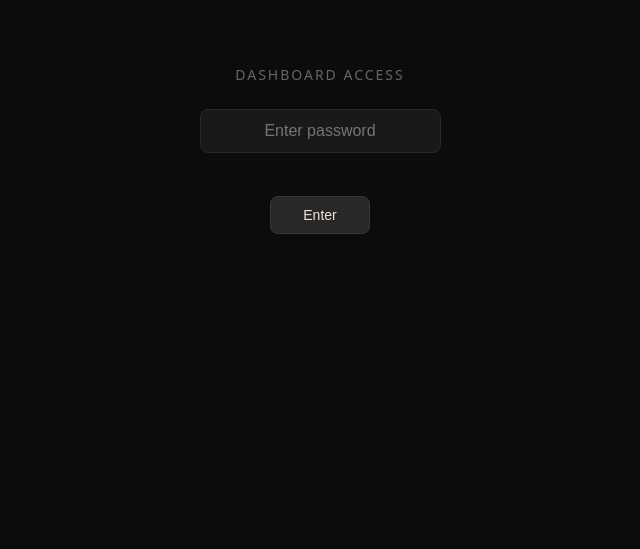
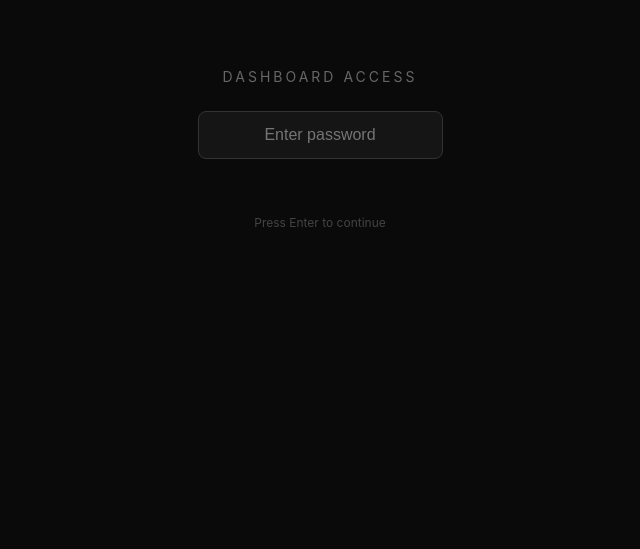
Before and after one commit to UnderHypeAI/pg-dashboard, a plain HTML site: page index.html in a window 1280 px wide. Shown: the part 251-800 px from the top of the page, without its empty margins (320-960 px from the left). Drawn offline with nearby package versions, Linux system fonts and the light colour scheme.

Commit message:
Remove broken duplicate password overlay

```diff
--- a/index.html
+++ b/index.html
@@ -622,20 +622,6 @@ tbody tr { transition: all 0.15s ease; }
 </script>
 <!-- END PASSWORD GATE -->
 
-<div id="pw-gate" style="position:fixed;inset:0;z-index:99999;background:#0c0c0e;display:flex;align-items:center;justify-content:center;font-family:system-ui,-apple-system,sans-serif;">
-<div style="text-align:center;max-width:340px;padding:24px;">
-<div style="font-size:14px;letter-spacing:2px;text-transform:uppercase;color:#6b6560;margin-bottom:24px;">Dashboard Access</div>
-<input id="pw-input" type="password" placeholder="Enter password" autofocus
-  style="width:100%;padding:12px 16px;background:#1a1918;border:1px solid #2a2826;border-radius:8px;color:#e8e4df;font-size:16px;outline:none;text-align:center;"
-  onkeydown="if(event.key==='Enter')document.getElementById('pw-btn').click()">
-<div id="pw-err" style="color:#f87171;font-size:13px;margin-top:8px;opacity:0;transition:opacity 0.2s;">Incorrect password</div>
-<button id="pw-btn" onclick="checkPw()"
-  style="margin-top:16px;padding:10px 32px;background:#2a2826;border:1px solid #3a3836;border-radius:8px;color:#e8e4df;font-size:14px;cursor:pointer;transition:background 0.2s;"
-  onmouseover="this.style.background='#3a3836'" onmouseout="this.style.background='#2a2826'">Enter</button>
-</div></div>
-<script>
-function checkPw(){if(document.getElementById('pw-input').value===atob( + b64pw + )){document.getElementById('pw-gate').remove();sessionStorage.setItem('pw-ok','1')}else{document.getElementById('pw-err').style.opacity='1'}}
-if(sessionStorage.getItem('pw-ok')==='1'){var g=document.getElementById('pw-gate');if(g)g.remove();}
 </script>
 
 
```
